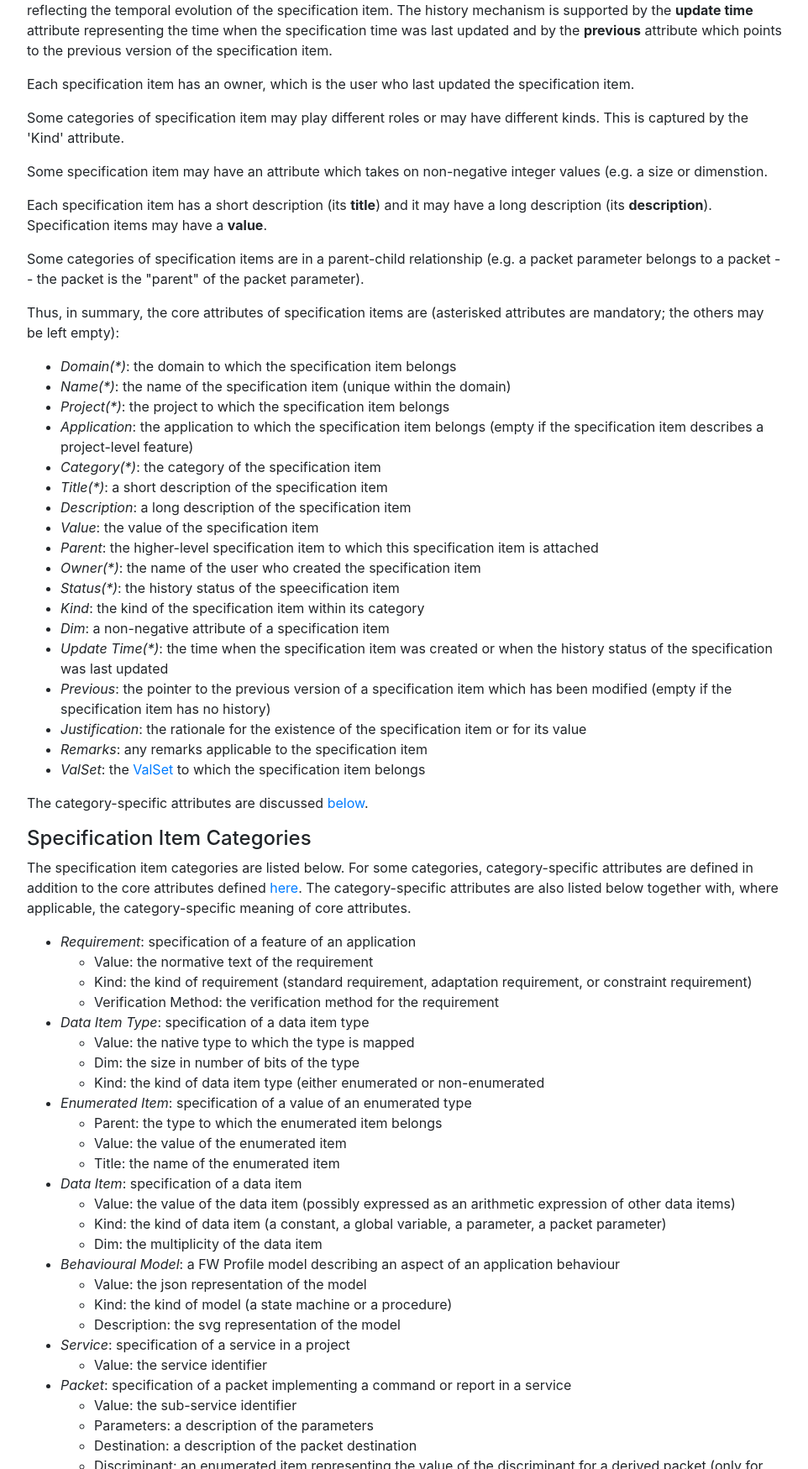
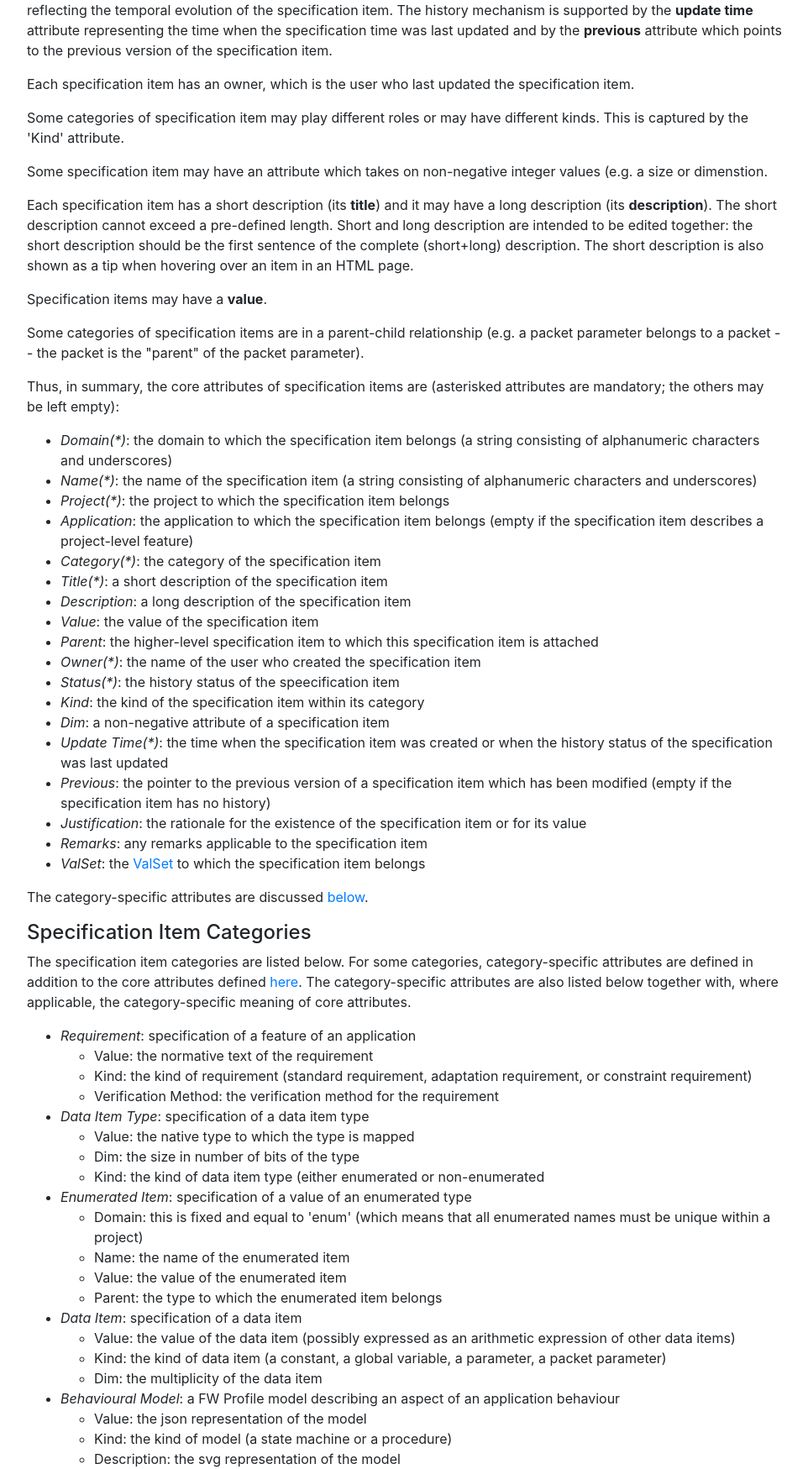
Before and after one commit to pnp-software/cordetfw_editor, a Django app: page /editor/help/ in a window 1280 px wide. Shown: the part 1732-3481 px from the top of the page at 84% size, without its empty margins (158-1120 px from the left). Run offline with Django 3.2, Linux system fonts and the light colour scheme; parts of the project's set-up code (start-up, migrations or seed data) failed here and were passed over; some libraries are stand-ins or nearby versions.

Commit message:
Added handling of enumerated items

```diff
--- a/editor/templates/help.html
+++ b/editor/templates/help.html
@@ -113,7 +113,13 @@
     Some specification item may have an attribute which takes on non-negative integer values (e.g. a size or dimenstion.
     </p><p>
     Each specification item has a short description (its <strong>title</strong>) and it may have a long
-    description (its <strong>description</strong>). Specification items may have a <strong>value</strong>.
+    description (its <strong>description</strong>).
+    The short description cannot exceed a pre-defined length.
+    Short and long description are intended to be edited together: the short description should be the first
+    sentence of the complete (short+long) description.
+    The short description is also shown as a tip when hovering over an item in an HTML page.
+    </p><p>
+    Specification items may have a <strong>value</strong>.
     </p><p>
     Some categories of specification items are in a parent-child relationship (e.g. a packet parameter
     belongs to a packet -- the packet is the "parent" of the packet parameter).
@@ -121,8 +127,10 @@
     Thus, in summary, the core attributes of specification items are
     (asterisked attributes are mandatory; the others may be left empty):
     <ul>
-    <li><i>Domain(*)</i>: the domain to which the specification item belongs</li>
-    <li><i>Name(*)</i>: the name of the specification item (unique within the domain)</li>
+    <li><i>Domain(*)</i>: the domain to which the specification item belongs (a string consisting
+						  of alphanumeric characters and underscores)</li>
+    <li><i>Name(*)</i>: the name of the specification item (a string consisting
+						of alphanumeric characters and underscores)</li>
     <li><i>Project(*)</i>: the project to which the specification item belongs </li>
     <li><i>Application</i>: the application to which the specification item belongs (empty if the specification
                      item describes a project-level feature)</li>
@@ -168,9 +176,11 @@
         </ul>
     <li><i>Enumerated Item</i>: specification of a value of an enumerated type</li>
         <ul>
+        <li>Domain: this is fixed and equal to 'enum' (which means that all enumerated names must be
+				    unique within a project)</li>
+        <li>Name: the name of the enumerated item</li>
+        <li>Value: the value of the enumerated item</li>
         <li>Parent: the type to which the enumerated item belongs</li>
-        <li>Value: the value of the enumerated item</li>
-        <li>Title: the name of the enumerated item</li>
         </ul>
     <li><i>Data Item</i>: specification of a data item</li>
         <ul>
--- a/editor/templates/list_spec_item_history.html
+++ b/editor/templates/list_spec_item_history.html
@@ -6,7 +6,8 @@
 <div class="col-11">
 <div class="jumbotron jumbotron-fluid bg-transparent mb-n3">
   <h2 class="display-6">{{ config.title_history }} {{ item.domain }}:{{ item.name }}
-            {% if time.title != '' %}({{ item.title }}{% endif %} )</h2>
+            </h2>
+            <i><strong>{{ item.title }}</strong> {{ item.desc }}</i>
 </div>
 
     <table class="table table-hover table-sm">
--- a/editor/utilities.py
+++ b/editor/utilities.py
@@ -178,7 +178,7 @@ def get_kind_choices(cat):
        return PCKT_PAR_KIND
     elif cat == 'VerItem':
        return VER_ITEM_KIND
-    messages.error(request, 'Unknown SpecItem category in get_kind_choices(): '+cat)
+    return (("INV","Invalid"),)
 
 
 def get_domains(cat, application_id, project_id):
--- a/editor/views.py
+++ b/editor/views.py
@@ -283,39 +283,54 @@ def edit_val_set(request, project_id, val_set_id):
 
 @login_required
 def list_spec_items(request, cat, project_id, application_id, val_set_id, sel_dom):
-    # If application_id is zero, then the items to be listed are 'project items'; otherwise they are 'application items'
     project = Project.objects.get(id=project_id)
+    expand_id = request.GET.get('expand_id')
     if not has_access_to_project(request.user, project):
         return redirect(base_url)
 
-    if (application_id == 0):
+    if (application_id == 0):   # Items to be listed are 'project items'
         items = SpecItem.objects.filter(project_id=project_id).filter(cat=cat).filter(val_set_id=val_set_id).\
                     exclude(status='DEL').exclude(status='OBS').order_by('domain','name')
-    else:
+    else:                       # Items to be listed are 'application items'
         items = SpecItem.objects.filter(application_id=application_id).filter(cat=cat).filter(val_set_id=val_set_id).\
                     exclude(status='DEL').exclude(status='OBS').order_by('domain','name')
 
     if (sel_dom != "All_Domains"):
         items = items.filter(domain=sel_dom)
 
+    if expand_id != None:   # The item whose id is parent_id must be listed together with its children
+        expand_items = SpecItem.objects.filter(parent_id=expand_id)
+        expand_id = int(expand_id)  # cast is required for comparison to item_id in list_spect_items.html template
+    else:
+        expand_items = None
+
     domains = get_domains(cat, application_id, project_id)
     val_sets = ValSet.objects.filter(project_id=project_id).order_by('name')
     context = {'items': items, 'project': project, 'application_id': application_id, 'domains': domains, 'sel_dom': sel_dom,\
-               'val_set_id':val_set_id, 'val_sets':val_sets, 'config':configs[cat], 'cat':cat}
+               'val_set_id': val_set_id, 'val_sets': val_sets, 'config': configs[cat], 'cat': cat, 'expand_id': expand_id, \
+               'expand_items': expand_items}
     return render(request, 'list_spec_items.html', context)
 
 
 @login_required
 def add_spec_item(request, cat, project_id, application_id, sel_dom):
     project = Project.objects.get(id=project_id)
+    parent_id = request.GET.get('parent_id')
+    if not has_access_to_project(request.user, project):
+        return redirect(base_url)
+
     if application_id != 0:
         application = Application.objects.get(id=application_id)
         title = 'Add '+configs[cat]['name']+' to Application '+application.name
     else:
         application = None
         title = 'Add '+configs[cat]['name']+' to Project '+project.name
-    if not has_access_to_project(request.user, project):
-        return redirect(base_url)
+
+    if parent_id != None:       # Add a spec_item as child to an existing spec_item
+        parent = SpecItem.objects.get(id=parent_id)
+        title = 'Add '+configs[cat]['name']+' to '+configs[parent.cat]['name']+str(parent)
+    else:
+        parent = None
 
     if request.method == 'POST':
         form = SpecItemForm('add', cat, project, application, configs[cat], request.POST)
@@ -324,6 +339,8 @@ def add_spec_item(request, cat, project_id, application_id, sel_dom):
             new_spec_item.cat = cat
             dict_to_spec_item(form.cleaned_data, new_spec_item)
             default_val_set = ValSet.objects.filter(project_id=project.id).get(name='Default')
+            if parent != None:
+                new_spec_item.parent = parent
             new_spec_item.val_set = default_val_set
             new_spec_item.updated_at = datetime.now()
             new_spec_item.owner = get_user(request)
@@ -399,7 +416,7 @@ def copy_spec_item(request, cat, project_id, application_id, item_id, sel_dom):
 
     spec_item = SpecItem.objects.get(id=item_id)
     if request.method == 'POST':
-        form = SpecItemForm('edit', cat, project, application, configs[cat], request.POST, \
+        form = SpecItemForm('copy', cat, project, application, configs[cat], request.POST, \
                             initial=model_to_dict(spec_item))
         if form.is_valid():
             new_spec_item = SpecItem()
```
Also changed, not shown: editor/configs.py (+8 -9 lines), editor/forms.py (+22 -1 lines), editor/templates/list_spec_items.html (+39 -5 lines).
